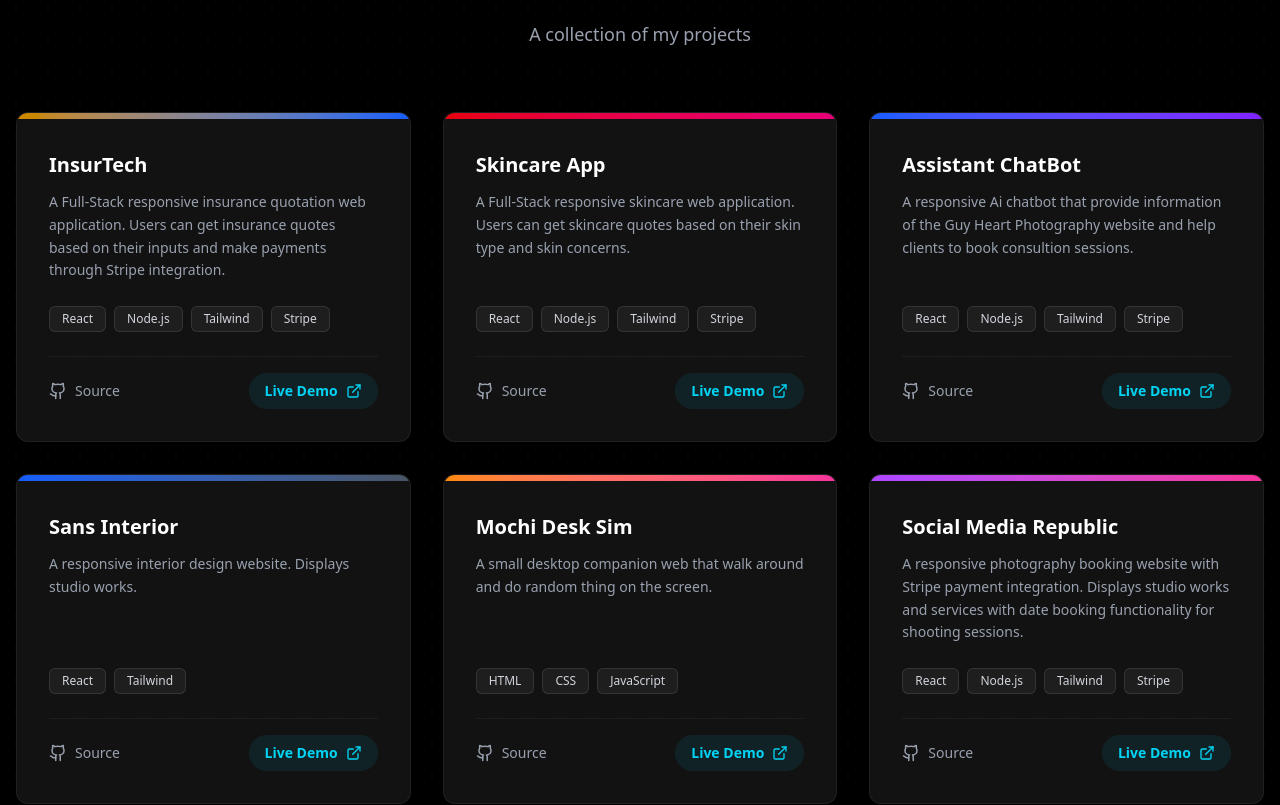
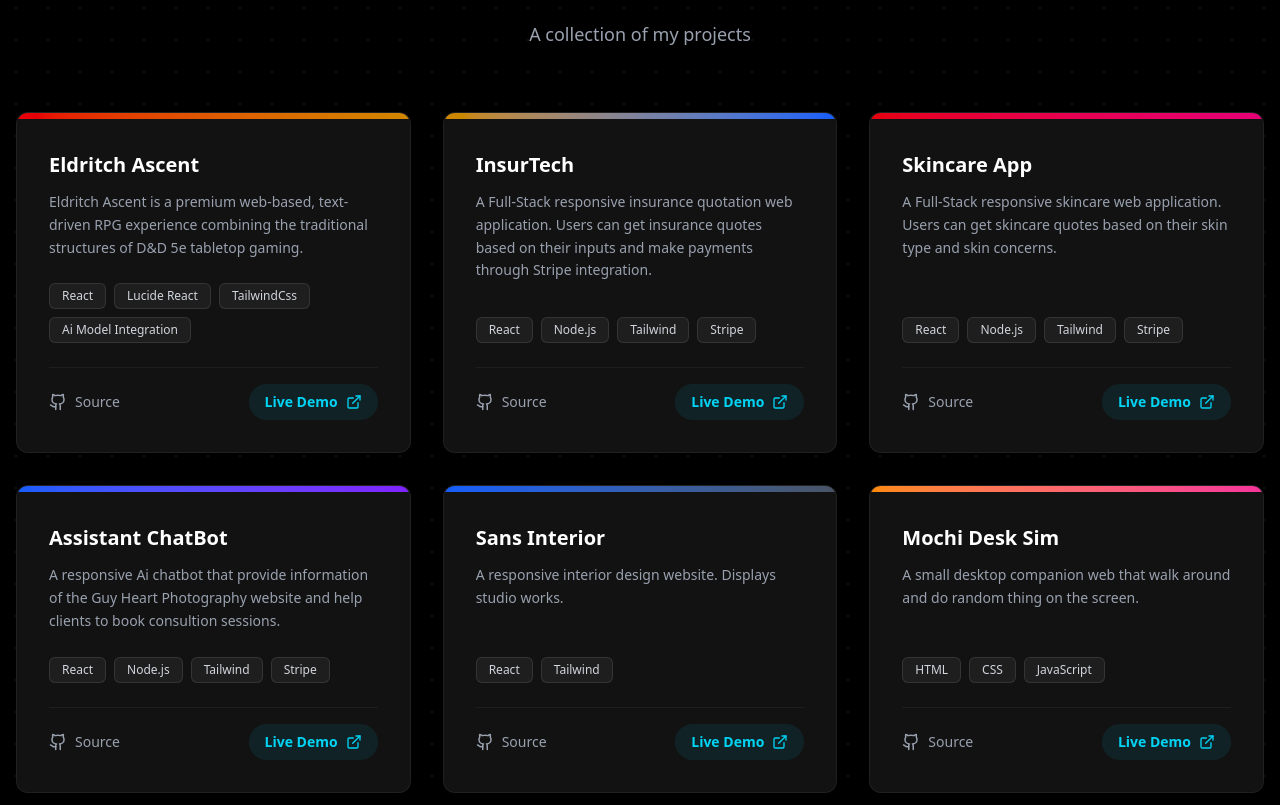
Before and after one commit to Lin18210/Lin_Portfolio, a React (Vite) app in the folder my_portfolio/: page / in a window 1280 px wide. Shown: the part 2472-3277 px from the top of the page. Built offline with nearby package versions, Linux system fonts and the light colour scheme.

Commit message:
new project added

```diff
--- a/my_portfolio/src/App.jsx
+++ b/my_portfolio/src/App.jsx
@@ -348,6 +348,14 @@ export default function Portfolio() {
   };
 
   const projects = [
+    {
+      title: "Eldritch Ascent",
+      description: "Eldritch Ascent is a premium web-based, text-driven RPG experience combining the traditional structures of D&D 5e tabletop gaming.",
+      technologies: ["React", "Lucide React", " TailwindCss", "Ai Model Integration"],
+      githubUrl: "https://github.com/Lin18210/InsurTech",
+      liveUrl: "https://deague.vercel.app/",
+      gradient: "from-red-600 to-yellow-600"
+    },
     {
       title: "InsurTech",
       description: "A Full-Stack responsive insurance quotation web application. Users can get insurance quotes based on their inputs and make payments through Stripe integration.",
```
